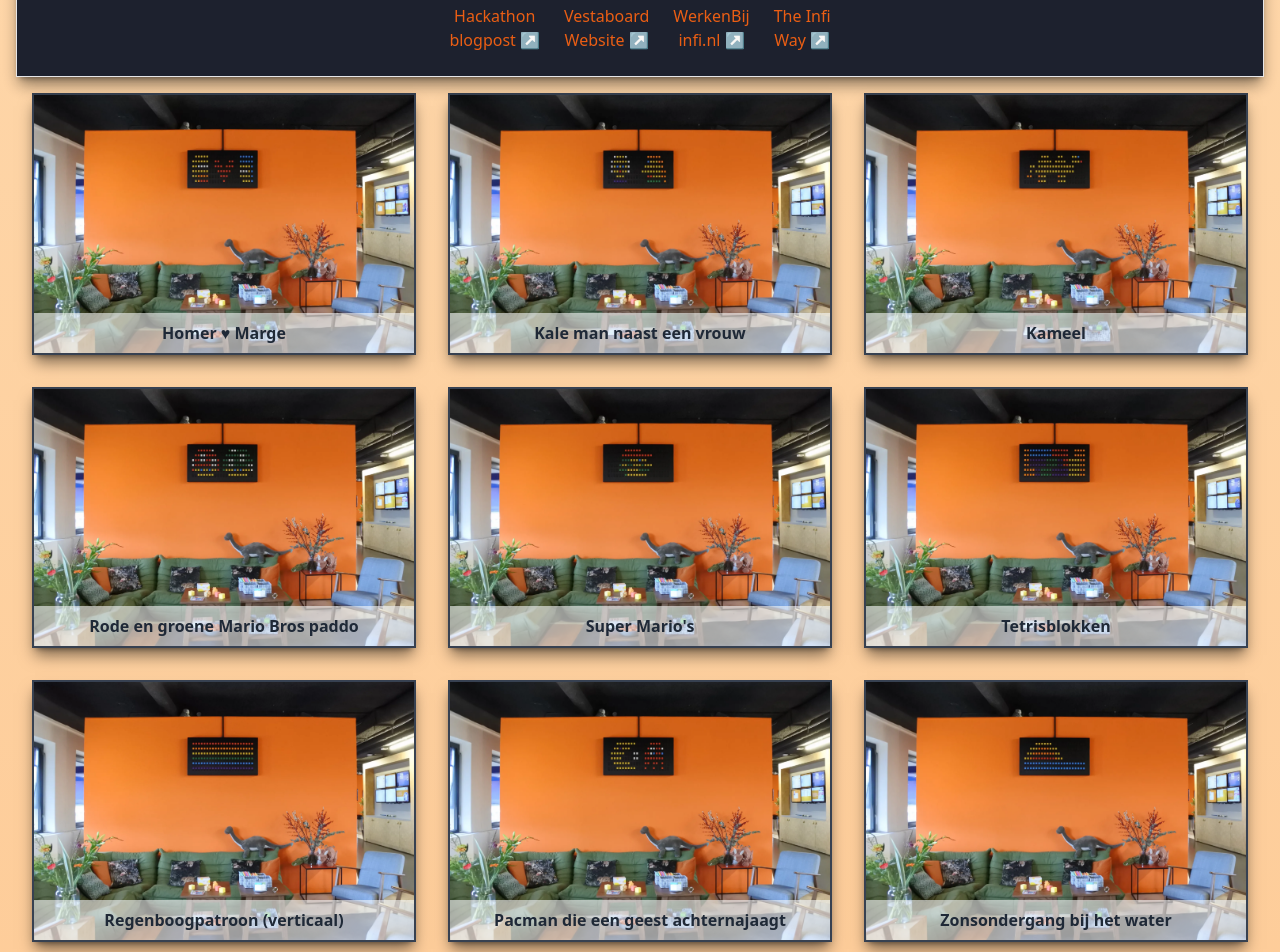
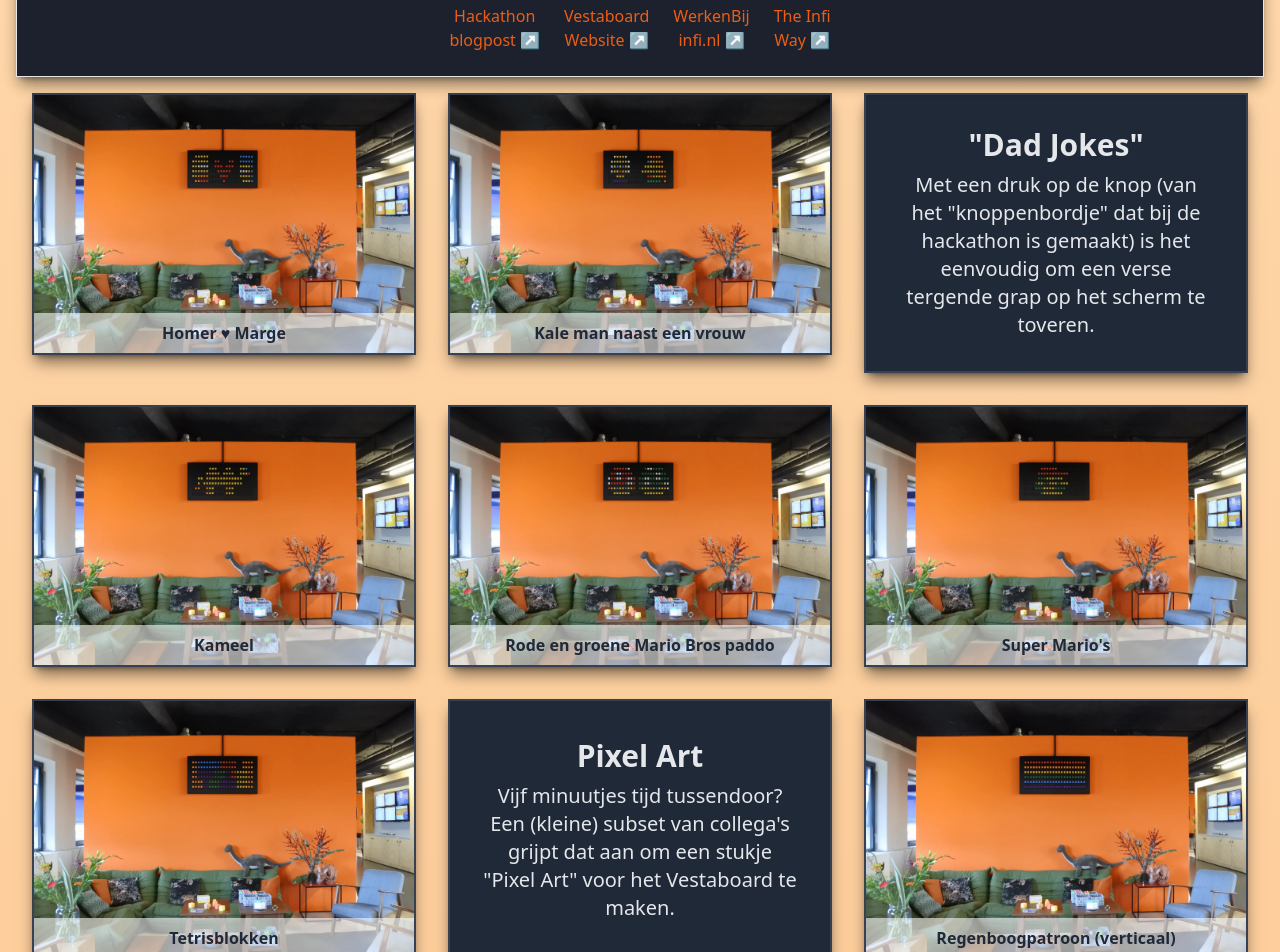
Before and after one commit to infi-nl/vestashowcase, a SvelteKit app: page / in a window 1280 px wide. Shown: the part 160-1112 px from the top of the page. Built offline with nearby package versions, Linux system fonts and the light colour scheme.

Commit message:
Add intermezzos

```diff
--- a/src/routes/+page.svelte
+++ b/src/routes/+page.svelte
@@ -3,20 +3,95 @@
 import HeaderBar from "./_components/HeaderBar.svelte";
 import type { IPhoto } from "./_components/photos";
 	import PhotoThumbnail from "./_components/PhotoThumbnail.svelte";
+	import ThumbnailIntermezzo from "./_components/ThumbnailIntermezzo.svelte";
   export let data: { photos: IPhoto[] };
 </script>
 
 <header class="max-w-[1600px] mx-auto">
+
   <HeaderBar />
 
   <div class="grid grid-cols-1 md:grid-cols-2 lg:grid-cols-3 gap-4 xl:gap-8 p-4 md:px-8">
-    {#each data.photos as photo}
-    <PhotoThumbnail
-      class="border-2 border-gray-700 aspect-[1790/1220]"
-      photo={photo}
-    />
+    {#each data.photos as photo, index}
+
+      {#if index === 2}
+        <ThumbnailIntermezzo class="aspect-[1790/1220]">
+          <h2 class="text-xl xl:text-3xl font-bold mb-2">"Dad Jokes"</h2>
+          <p>
+            Met een druk op de knop (van het "knoppenbordje" dat bij de hackathon is gemaakt)
+            is het eenvoudig om een verse tergende grap op het scherm te toveren.
+          </p>
+        </ThumbnailIntermezzo>
+      {/if}
+
+      {#if index === 6}
+        <ThumbnailIntermezzo class="aspect-[1790/1220]">
+          <h2 class="text-xl xl:text-3xl font-bold mb-2">Pixel Art</h2>
+          <p>
+            Vijf minuutjes tijd tussendoor? Een (kleine) subset van collega's grijpt dat aan
+            om een stukje "Pixel Art" voor het Vestaboard te maken.
+          </p>
+        </ThumbnailIntermezzo>
+      {/if}
+
+      {#if index === 13}
+        <ThumbnailIntermezzo class="aspect-[1790/1220]">
+          <h2 class="text-xl xl:text-3xl font-bold mb-2">Weerbericht</h2>
+          <p>
+            Benieuwd naar het weerbericht in één van de Infi-steden? Met een druk op de knop
+            toont het Vestaboard een weersvoorspelling van een van de steden.
+          </p>
+        </ThumbnailIntermezzo>
+      {/if}
+
+      {#if index === 23}
+        <ThumbnailIntermezzo class="aspect-[1790/1220]">
+          <h2 class="text-xl xl:text-3xl font-bold mb-2">LOLLED!?</h2>
+          <p>
+            Met een knipoog houden we elkaar scherp op het netjes locken van je laptop als je
+            er van wegloopt. Vergeet je dat? Reken dan maar op
+            <code class="font-mono text-white bg-black/50 px-2 inline-block">/lol</code>
+            in Slack en niet lang erna een reminder op het Vestaboard.
+          </p>
+        </ThumbnailIntermezzo>
+      {/if}
+
+      {#if index === 30}
+        <ThumbnailIntermezzo class="aspect-[1790/1220]">
+          <h2 class="text-xl xl:text-3xl font-bold mb-2">Slackbot</h2>
+          <p>
+            Typ je bij Infi
+            <code class="font-mono text-white bg-black/50 px-2 inline-block">/vestabot</code>
+            in een Slack channel? Dan krijg je te zien wat het Vestaboard momenteel toont! Handig
+            voor remote werken en andere vestigingen!
+          </p>
+        </ThumbnailIntermezzo>
+      {/if}
+
+      {#if index === 48}
+        <ThumbnailIntermezzo class="aspect-[1790/1220]">
+          <h2 class="text-xl xl:text-3xl font-bold mb-2">Kudos!</h2>
+          <p>
+            Het "knoppenbordje" heeft ook een optie om de "Medewerker van de dag" op
+            het Vestaboard te toveren. Altijd weer een verrassing wie het vandaag weer is!
+          </p>
+        </ThumbnailIntermezzo>
+      {/if}
+
+      <PhotoThumbnail photo={photo} class="aspect-[1790/1220]" />
     {/each}
+
+    <ThumbnailIntermezzo class="lg:col-span-3">
+      <h2 class="text-xl xl:text-3xl font-bold mb-2">Wat jij!?</h2>
+      <p>
+        Heb jij nog een idee wat je voor geinige integratie wilt maken? Of wil je
+        bij een volgende andere Infinithon meehacken?! Schroom niet en kijk dan
+        vooral op:
+        <a class="anchor" href="https://werkenbij.infi.nl">werkenbij.infi.nl</a>
+      </p>
+    </ThumbnailIntermezzo>
   </div>
 
   <Footer />
+
 </header>
--- a/src/routes/_components/HeaderBar.svelte
+++ b/src/routes/_components/HeaderBar.svelte
@@ -11,7 +11,7 @@
       Yes please!
       Zie hier wat we er zoal mee doen...
     </p>
-    <div class="flex justify-center gap-2">
+    <div class="flex justify-center sm:gap-2 text-sm sm:text-base">
       <!-- svelte-ignore security-anchor-rel-noreferrer -->
       <a class="group flex flex-col items-center text-center p-2 hover:bg-gray-50/10" href="https://infi.nl/nieuws/vestathon-2022/" target="_blank">
         <svg xmlns="http://www.w3.org/2000/svg" fill="none" viewBox="0 0 24 24" stroke-width="1.5" stroke="currentColor" class="w-12 h-12 group-hover:text-orange-400">
--- a/src/routes/_components/PhotoThumbnail.svelte
+++ b/src/routes/_components/PhotoThumbnail.svelte
@@ -6,6 +6,7 @@
 
 <div
   class={`
+    border-2 border-gray-700
     flex flex-col justify-end
     shadow-lg shadow-black/50
     transition-all delay-500 duration-[2000ms] ease-in-out
--- /dev/null
+++ b/src/routes/_components/ThumbnailIntermezzo.svelte
@@ -0,0 +1,11 @@
+<div class="{`
+  p-4 xl:p-8
+  border-2 border-gray-700
+  bg-gray-800 text-gray-200 xl:text-xl
+  flex flex-col justify-center text-center
+  shadow-lg shadow-black/50
+  hover:bg-gray-900 transition-all duration-500
+  ${$$props.class}
+`}">
+  <slot />
+</div>
```
